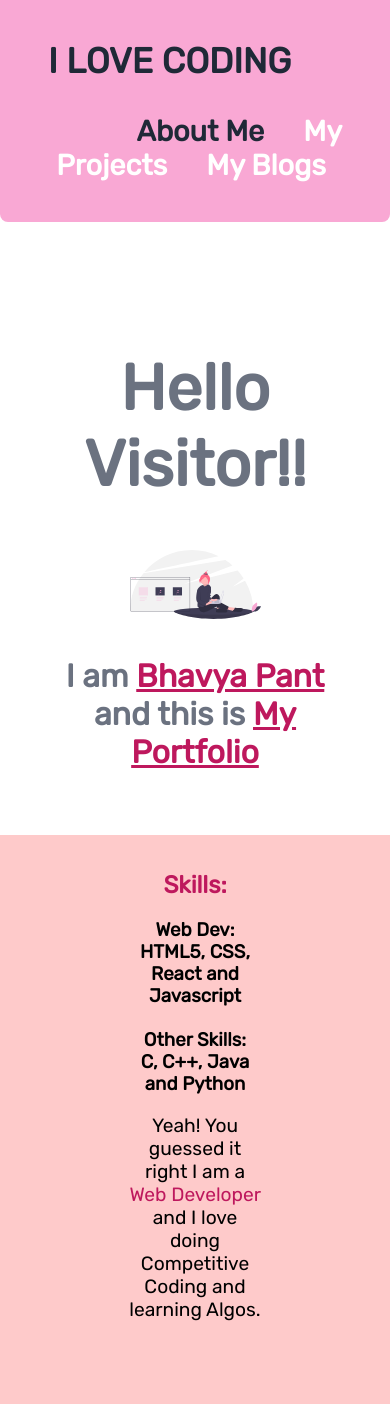
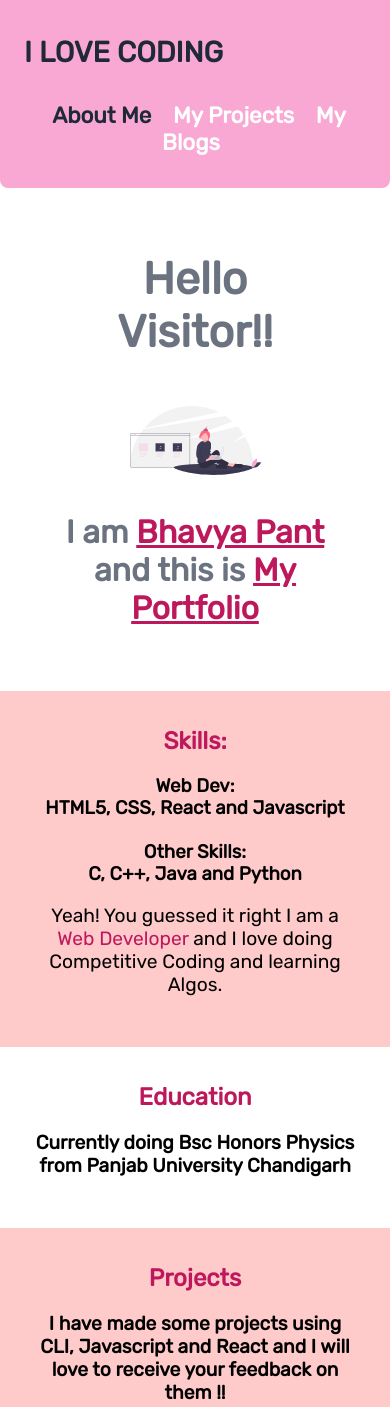
Before and after one commit to BhavyaPant-bly/Mysite, a plain HTML site: page index.html in a window 390 px wide. Shown: the top 1407 px of the page. Drawn offline with Linux system fonts and the light colour scheme.

Commit message:
fix:fixed view

```diff
--- a/style.css
+++ b/style.css
@@ -170,3 +170,38 @@ section{
 .large-font{
     font-size:200%;
 }
+@media screen and (max-width:600px){
+    .navigation{
+        padding:2rem 1.5rem;
+    }
+    .navigation div{
+        text-align: center;
+        font-size: 70%;
+    }
+    .navigation span{
+        font-size:90%;
+
+
+    }
+    .link {
+        padding: 0.5rem 0.5rem;
+    }
+
+    section{
+        padding-left:2rem ;
+        padding-right: 2rem;
+        padding-bottom: 2rem;
+
+     }
+
+     .large-font{
+        font-size:140%;
+    }
+    .space-bottom{
+        padding-bottom:7rem;
+    }
+    .space-top{
+        padding-top:4rem
+    }
+
+}
```
